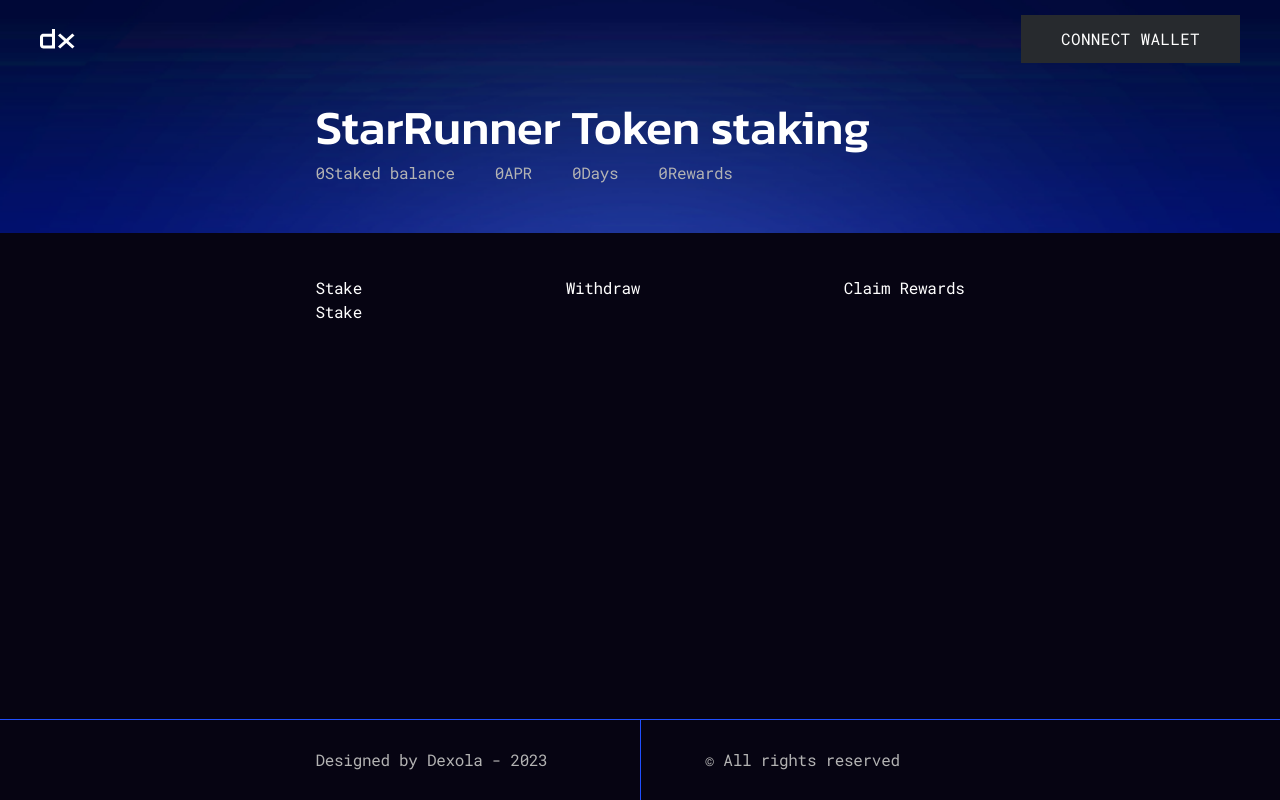
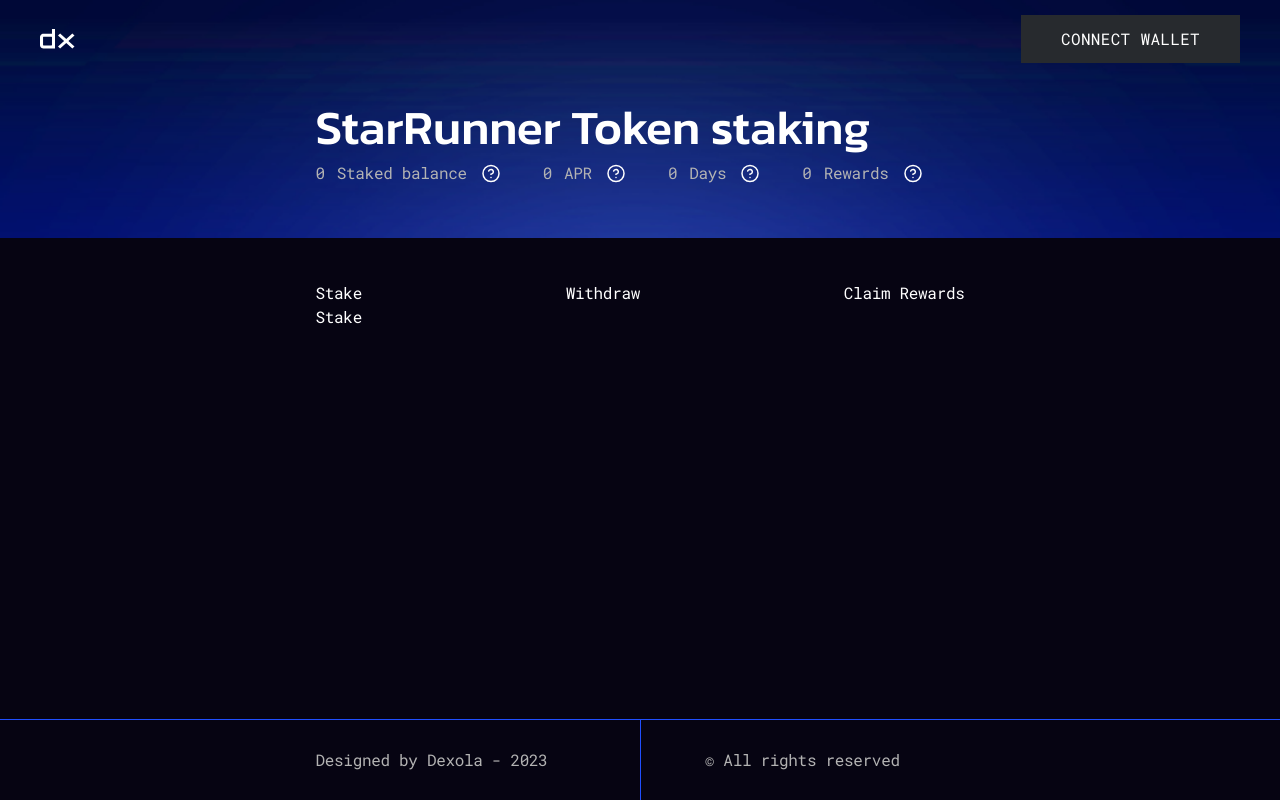
Before and after one commit to VIlliaV/dexola_camp_part2, a React (Vite) app: page / in a window 1280 px wide. Built offline with nearby package versions, Linux system fonts and the light colour scheme.

Commit message:
ADD | button hint

```diff
--- /dev/null
+++ b/src/components/Buttons/ButtonHelp/ButtonHint.jsx
@@ -0,0 +1,11 @@
+import { ButtonHintStyled, SvgStyled } from './ButtonHint.styled';
+
+const ButtonHint = ({ text }) => {
+  return (
+    <ButtonHintStyled>
+      <SvgStyled />
+    </ButtonHintStyled>
+  );
+};
+
+export default ButtonHint;
--- /dev/null
+++ b/src/components/Buttons/ButtonHelp/ButtonHint.styled.js
@@ -0,0 +1,12 @@
+import styled from 'styled-components';
+import { ReactComponent as Hint } from '@/images/svg/help-circle.svg';
+
+export const ButtonHintStyled = styled.button`
+  background-color: transparent;
+  border: none;
+`;
+
+export const SvgStyled = styled(Hint)`
+  fill: transparent;
+  stroke: var(--primary);
+`;
--- a/src/components/ContractInfo/ContractInfo.jsx
+++ b/src/components/ContractInfo/ContractInfo.jsx
@@ -1,6 +1,7 @@
 import { useMemo } from 'react';
 import { CONTRACT_INFO } from '../../constants/contractInfo';
 import { ContractInfoStyled } from './ContractInfo.styled';
+import ButtonHint from '../Buttons/ButtonHelp/ButtonHint';
 
 const ContractInfo = ({ result = 0, variable = '' }) => {
   const { balance, apr, days, rewards } = CONTRACT_INFO;
@@ -22,8 +23,9 @@ const ContractInfo = ({ result = 0, variable = '' }) => {
 
   return (
     <ContractInfoStyled>
-      {result}
-      {textContractInfo}
+      <p>{result}</p>
+      <p>{textContractInfo}</p>
+      <ButtonHint />
     </ContractInfoStyled>
   );
 };
--- a/src/components/Header/Header.jsx
+++ b/src/components/Header/Header.jsx
@@ -1,6 +1,6 @@
 import Button from '../Buttons/Button';
 import Logo from '../Logo/Logo';
-import WalletInfo from '../ContractWrapper/ContractWrapper';
+import ContractWrapper from '../ContractWrapper/ContractWrapper';
 import { HeaderContainer, HeaderContainerNav } from './Header.styled';
 
 const Header = () => {
@@ -10,7 +10,7 @@ const Header = () => {
         <Logo />
         <Button>Connect Wallet</Button>
       </HeaderContainerNav>
-      <WalletInfo />
+      <ContractWrapper />
     </HeaderContainer>
   );
 };
```
Also changed, not shown: src/images/svg/help-circle.svg (added).
